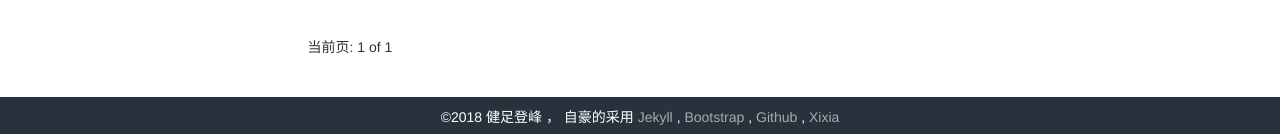
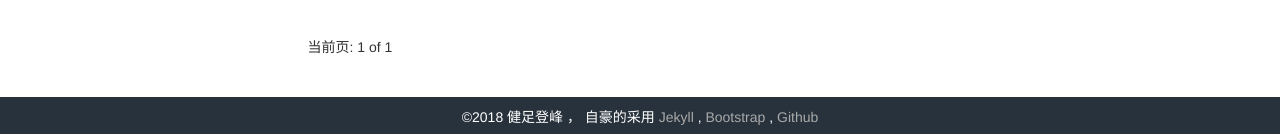
Before and after one commit to jianpingdeng/jianpingdeng.github.io, a Jekyll site: the page built from index.html, in a window 1280 px wide and 1038 px high. Shown: the part 901-1035 px from the top of the window. Built offline with Jekyll 4.4.1, drawn with Linux system fonts in a browser that asks for light colours; the list of posts is cut into pages by our own code.

Commit message:
Update thanks.yml

```diff
--- a/_data/thanks.yml
+++ b/_data/thanks.yml
@@ -6,6 +6,3 @@
 
 - url: "https://github.com/"
   title: "Github"
-
-- url: "https://github.com/zxixia/jekyll-xixia"
-  title: "Xixia"
```
